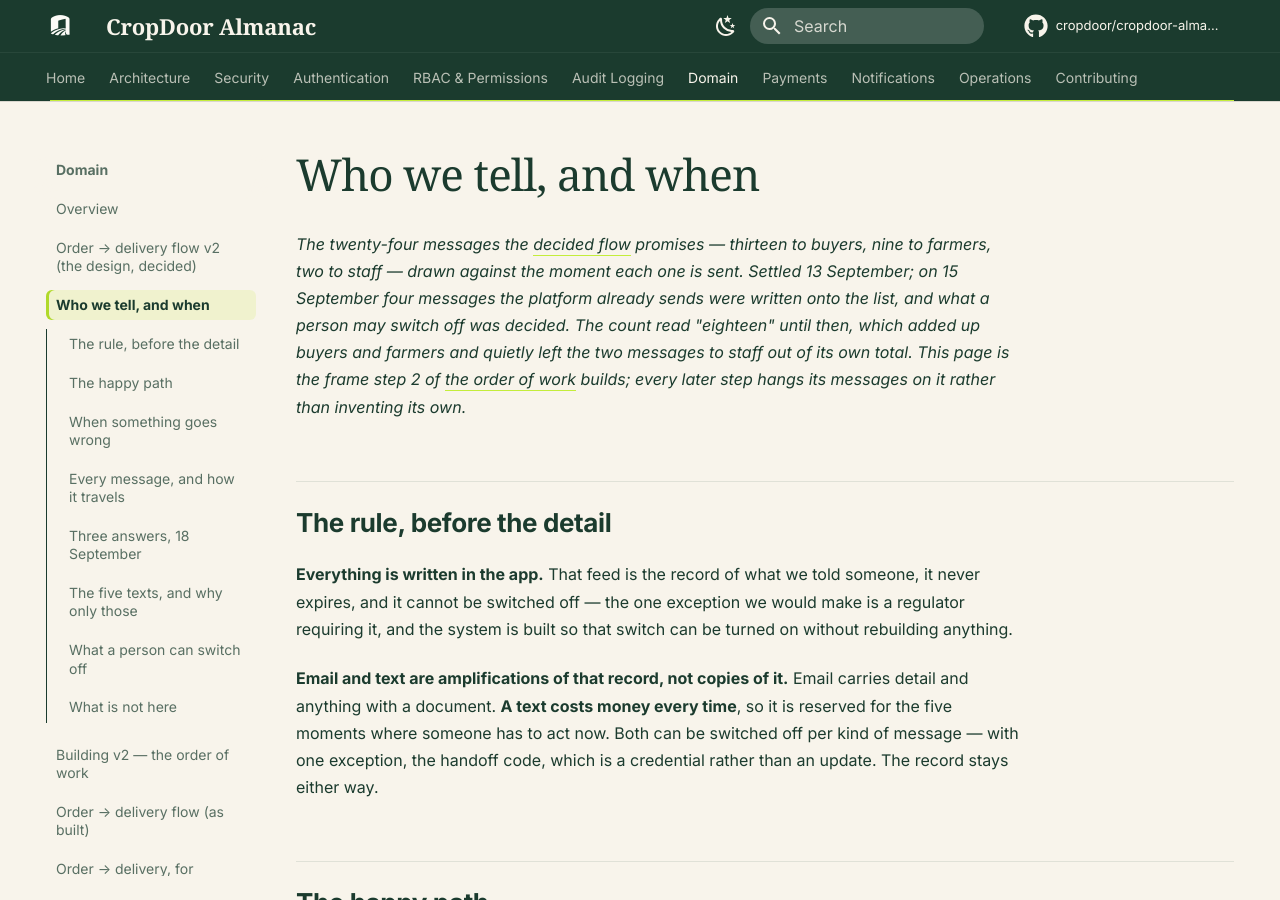
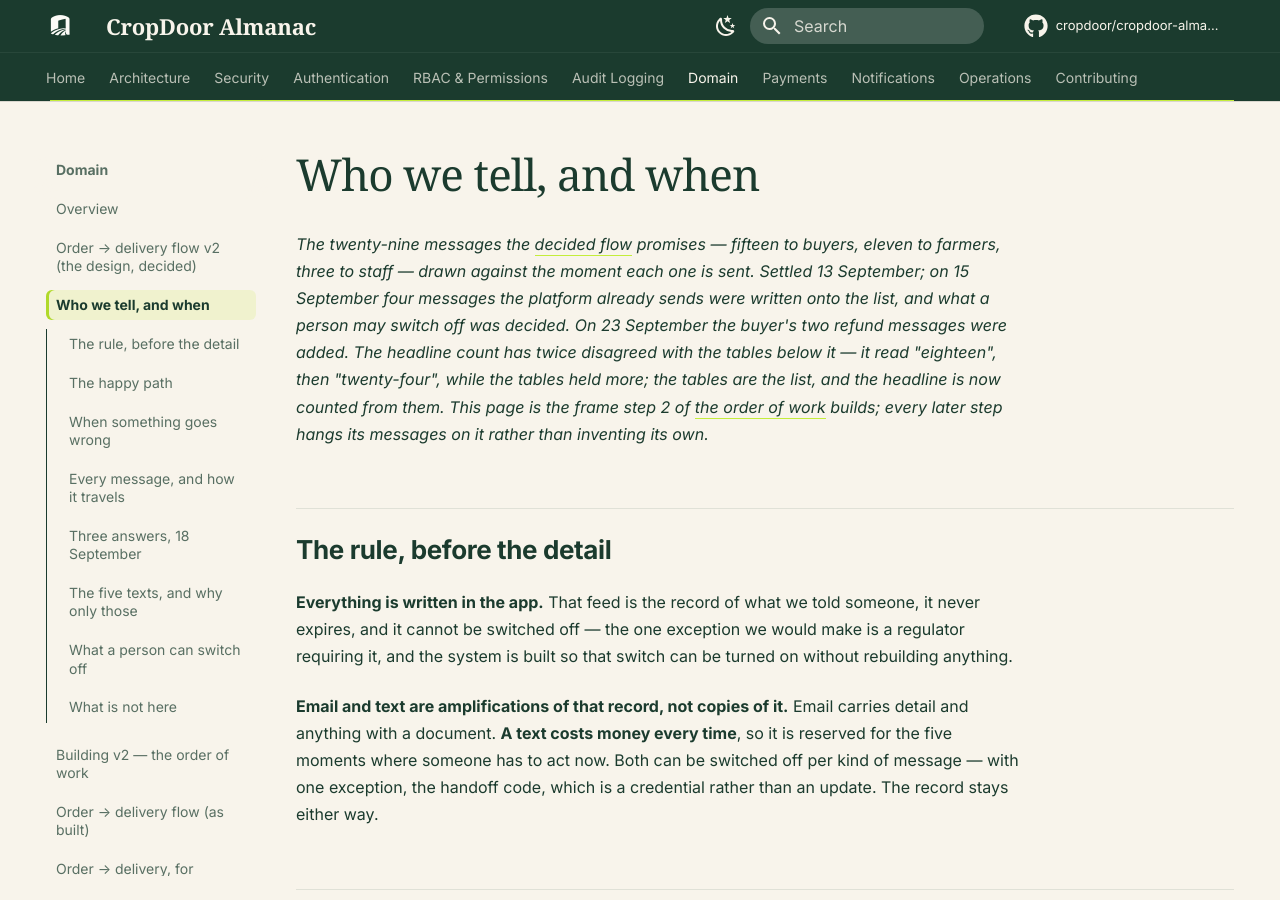
Before and after one commit to cropdoor/cropdoor-almanac, an MkDocs documentation site: the page built from docs/domain/order-delivery-notifications.md, in a window 1280 px wide and 900 px high. Built offline with MkDocs 1.6.1 and Material for MkDocs 9.7.7, drawn with Linux system fonts in a browser that asks for light colours; some web fonts are replaced; comment, search, counter and statistics services are not loaded; some of the changed text lies outside the part shown.

Commit message:
docs(notifications): the buyer's two refund messages, and a correction
Adds REFUND_STARTED_FOR_BUYER and REFUND_SENT_FOR_BUYER to the buyer's table
(13 -> 15) and fixes the headline count, which has now twice disagreed with the
tables beneath it: it read "eighteen", then "twenty-four", while the tables held
more. The tables are the list; the headline is counted from them. Two other
places carried the stale buyer count and are fixed with it.

Corrects the row-I note pushed on 23 September. It said an online refund the
provider cannot complete "cannot be rescued either, by anyone, however quickly
they hear about it". That is wrong. Our code cannot call the retry endpoint,
because it needs a payout destination we have never stored -- but a person can
complete the refund on the provider's dashboard, where the money may go to any
account belonging to the customer, and the admin queue that surfaces it already
exists. I is still the buyer payout destination, and still what makes a cash
refund possible at all.

G1 is merged (#281); Y4 is in review (#282).

```diff
--- a/docs/domain/order-delivery-notifications.md
+++ b/docs/domain/order-delivery-notifications.md
@@ -1,10 +1,12 @@
 # Who we tell, and when
 
-*The twenty-four messages the [decided flow](order-delivery-flow-v2.md) promises — thirteen to
-buyers, nine to farmers, two to staff — drawn against the moment each one is sent. Settled
+*The twenty-nine messages the [decided flow](order-delivery-flow-v2.md) promises — fifteen to
+buyers, eleven to farmers, three to staff — drawn against the moment each one is sent. Settled
 13 September; on 15 September four messages the platform already sends were written onto the list,
-and what a person may switch off was decided. The count read "eighteen" until then, which added up
-buyers and farmers and quietly left the two messages to staff out of its own total. This page is the frame step 2 of
+and what a person may switch off was decided. On 23 September the buyer's two refund messages were
+added. The headline count has twice disagreed with the tables below it — it read "eighteen", then
+"twenty-four", while the tables held more; the tables are the list, and the headline is now counted
+from them. This page is the frame step 2 of
 [the order of work](order-delivery-flow-v2-build-order.md) builds; every later step hangs its
 messages on it rather than inventing its own.*
 
@@ -94,7 +96,7 @@ sequenceDiagram
 
 ## Every message, and how it travels
 
-**Buyer — thirteen messages**
+**Buyer — fifteen messages**
 
 | When | What they hear | In-app | Email | Text |
 | --- | --- | --- | --- | --- |
@@ -111,6 +113,8 @@ sequenceDiagram
 | They raise a dispute | We have your complaint | yes | yes | — |
 | The farm answers it | What the farm said | yes | yes | — |
 | The dispute is resolved | The outcome, and any refund with it | yes | yes | — |
+| The provider accepts a refund | Your refund has started, and we will say when it is sent | yes | yes | — |
+| The refund is sent | It is on its way back, in 3 to 10 working days, with the credit note on the order | yes | yes | — |
 
 **Farmer — eleven messages**
 
@@ -188,7 +192,7 @@ left their list — the same message as the one above.
 
 ## The five texts, and why only those
 
-A text costs money every time it is sent, and a single buyer could receive thirteen messages on one
+A text costs money every time it is sent, and a single buyer could receive fifteen messages on one
 order. These five are the ones where someone has to do something, now:
 
 - **the handoff code**, because they need it at the door and may not have the app open — and at the
@@ -203,7 +207,7 @@ Everything else is in the app, with email where there is detail or a document to
 
 **Four kinds of message, and a person switches off a kind, not a message.** Fewer kinds and
 switching off "delivered" would also stop "we could not deliver"; one switch a message would be
-twenty-two switches nobody reads.
+twenty-nine switches nobody reads.
 
 | Kind | Who sees it | In-app | Email | Text |
 | --- | --- | --- | --- | --- |
```
Also changed, not shown: docs/domain/order-delivery-flow-v2-build-order.md (+9 -5 lines).
